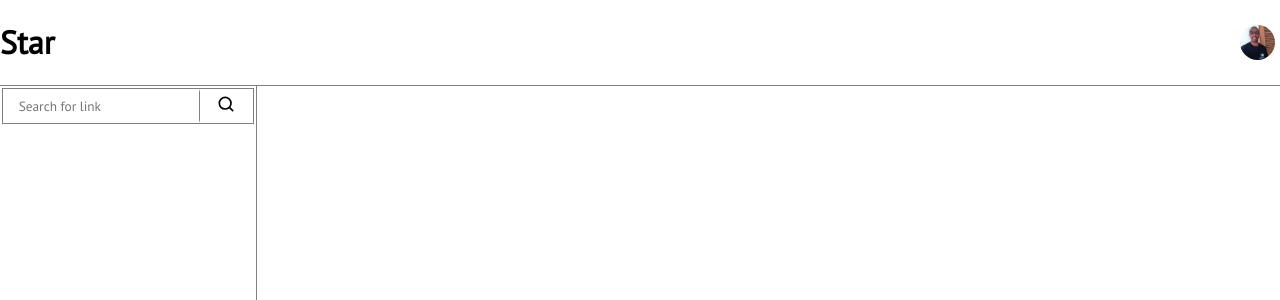
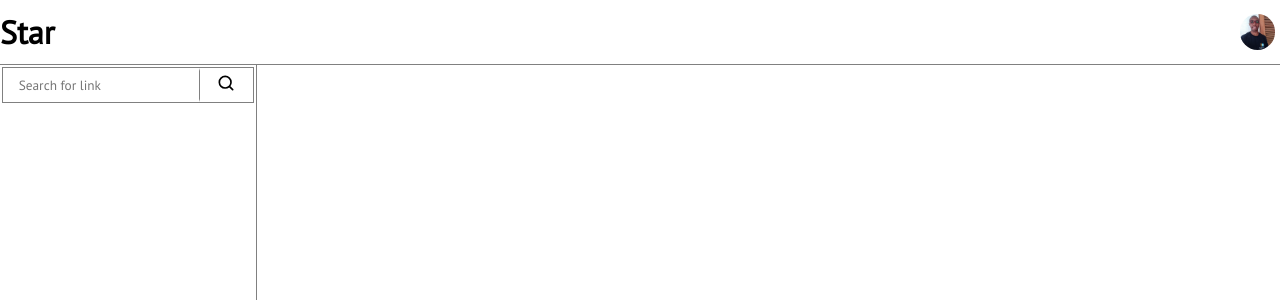
Before and after one commit to JosiasAurel/linksbook, a Next.js app in the folder client/: page / in a window 1280 px wide. Shown: the top 300 px of the page. Built offline with nearby package versions, Linux system fonts and the light colour scheme.

Commit message:
reduce header height

```diff
--- a/client/styles/components.module.css
+++ b/client/styles/components.module.css
@@ -4,6 +4,7 @@
   justify-content: space-between;
   align-items: center;
   border-bottom: solid 1px grey;
+  max-height: 8vh;
 }
 
 /* Search Form */
--- a/client/styles/index.module.css
+++ b/client/styles/index.module.css
@@ -6,7 +6,7 @@
 .dashboardSections {
   display: flex;
   flex-direction: row;
-  height: 86vh;
+  height: 91.8vh;
 }
 
 .foldersSection {
```
